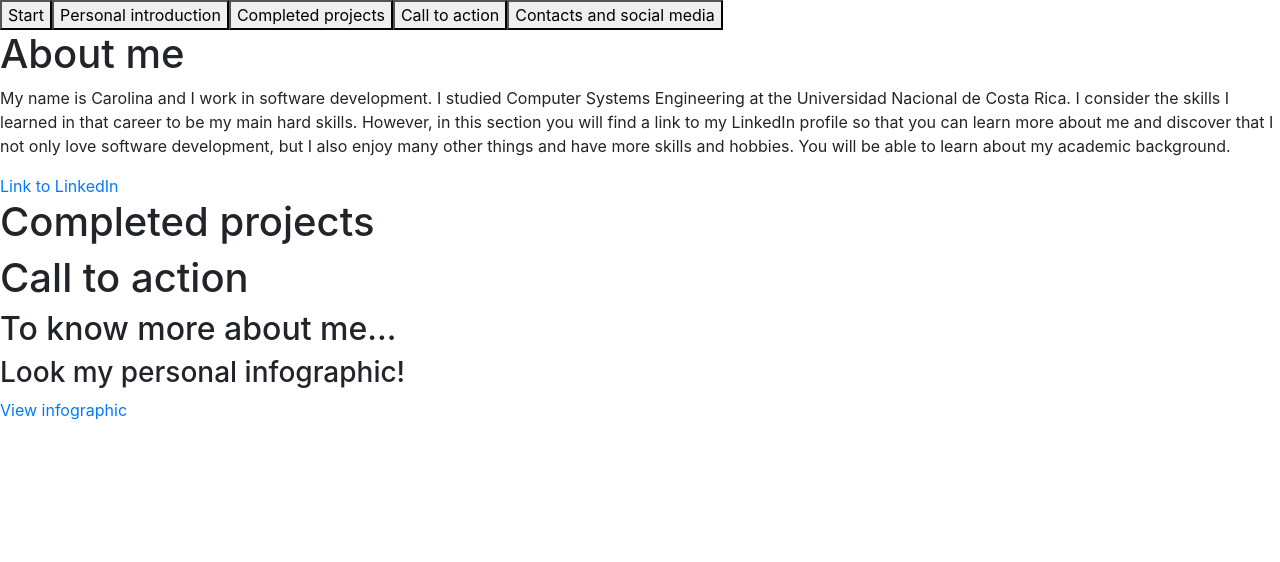
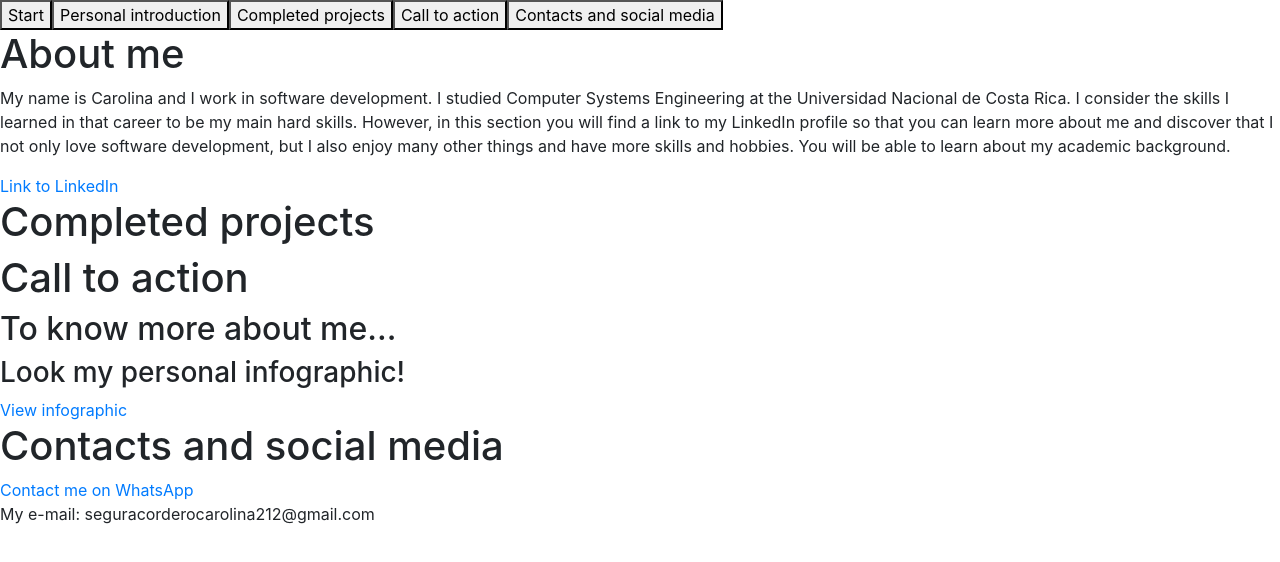
Before and after one commit to Caro20/Prueba1_CarolinaSegura, a Next.js app: page / in a window 1280 px wide. Shown: the top 562 px of the page. Built offline with nearby package versions, Linux system fonts and the light colour scheme.

Commit message:
Sección de contactos
Se crea el footer que contiene los contactos y redes sociales, en mi caso solamente tengo WhatsApp y correo electrónico.

```diff
--- a/src/pages/index.tsx
+++ b/src/pages/index.tsx
@@ -35,7 +35,7 @@ export default function Home() {
           and discover that I not only love software development, but I also enjoy many other things and
           have more skills and hobbies. You will be able to learn about my academic background.
           </p>
-          <a href="https://www.linkedin.com/in/carolina-segura-cordero-855483212/">Link to LinkedIn</a>
+          <a href="https://www.linkedin.com/in/carolina-segura-cordero-855483212/" target='_blank'>Link to LinkedIn</a>
         </div>
         <div>
           <h1 className='title'>Completed projects</h1>
@@ -47,6 +47,15 @@ export default function Home() {
           <h3 className='third_title'>Look my personal infographic!</h3>
           <a href="/Infografía.pdf">View infographic</a>
         </div>
+        <div>
+          <footer>
+            <h1 className='title'>Contacts and social media</h1>
+            <a href="https://wa.me/50688351690/" target='_blank'>Contact me on WhatsApp</a>
+            <div>
+              <a className='email'>My e-mail: seguracorderocarolina212@gmail.com</a>
+            </div>
+          </footer>
+        </div>
       </main>
 
 
```
